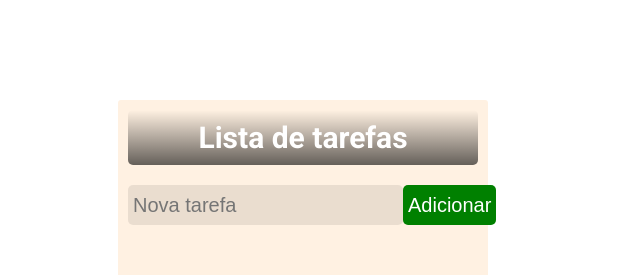
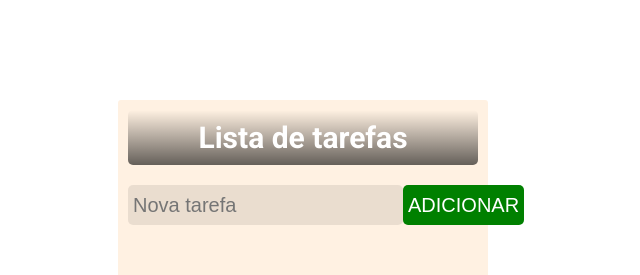
Before and after one commit to HenriqueBrasilDev/tarefas, a plain HTML site: page index.html in a window 1280 px wide. Shown: the top 275 px of the page, without its empty margins (337-977 px from the left). Drawn offline with nearby package versions, Linux system fonts and the light colour scheme.

Commit message:
commit TESTE

```diff
--- a/index.html
+++ b/index.html
@@ -17,7 +17,7 @@
 
             <form>
                 <input type="text" id="tarefa" placeholder="Nova tarefa" required>
-                <button id="add" class="bttcenter">Adicionar</button>
+                <button id="add" class="bttcenter">ADICIONAR</button>
             </form>
 
             <ul class="lista" id="list_task">
```
